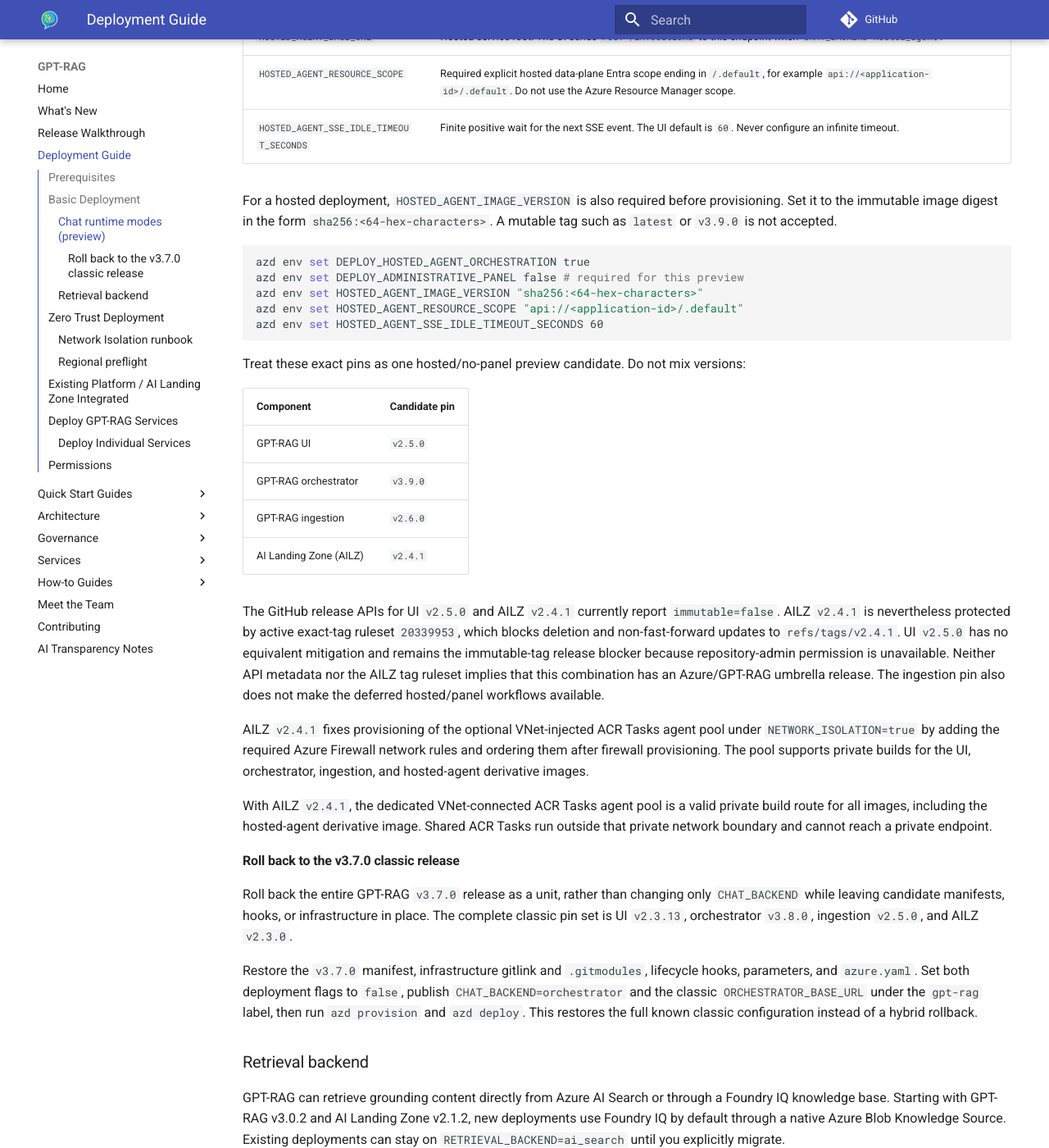
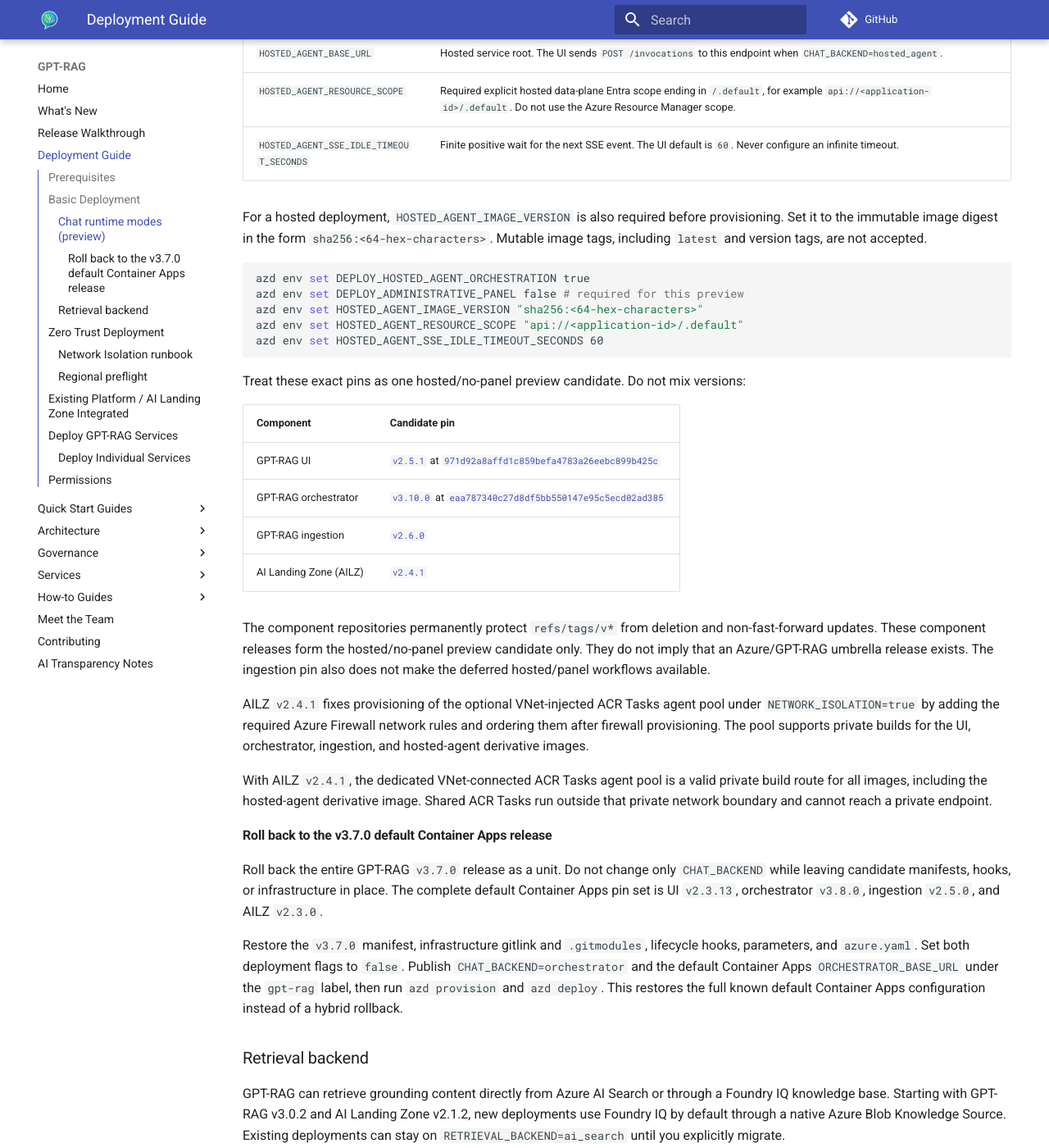
Before and after one commit to Azure/GPT-RAG, an MkDocs documentation site: the page built from docs/deploy.md, in a window 1280 px wide and 1400 px high, scrolled down 2389 px. Shown: the whole window at 82% size. Built offline with MkDocs 1.6.1 and Material for MkDocs 9.7.7, drawn with Linux system fonts in a browser that asks for light colours; comment, search, counter and statistics services are not loaded; some of the changed text lies outside the part shown.

Commit message:
docs: refresh hosted preview release pins
Co-authored-by: Copilot App <223556219+Copilot@users.noreply.github.com>

````diff
--- a/docs/deploy.md
+++ b/docs/deploy.md
@@ -58,7 +58,7 @@ For the basic flow, the `postProvision` hook runs locally after `azd provision`
 
 | Mode | Required settings | Resulting topology |
 | --- | --- | --- |
-| Classic (default) | `DEPLOY_HOSTED_AGENT_ORCHESTRATION=false`, `DEPLOY_ADMINISTRATIVE_PANEL=false`, `CHAT_BACKEND=orchestrator` | The UI routes chat to the orchestrator Container App. The existing administrative surfaces and Cosmos DB dependencies remain. |
+| Default Container Apps | `DEPLOY_HOSTED_AGENT_ORCHESTRATION=false`, `DEPLOY_ADMINISTRATIVE_PANEL=false`, `CHAT_BACKEND=orchestrator` | The UI routes chat to the orchestrator Container App. The existing administrative surfaces and Cosmos DB dependencies remain. |
 | Hosted, no panel (preview) | `DEPLOY_HOSTED_AGENT_ORCHESTRATION=true`, `DEPLOY_ADMINISTRATIVE_PANEL=false`, `CHAT_BACKEND=hosted_agent` | The UI routes chat to the Microsoft Foundry hosted agent. No orchestrator Container App or panel-only Cosmos DB dependency is provisioned. |
 
 Do not set `DEPLOY_ADMINISTRATIVE_PANEL=true` for this preview. The hosted/panel topology and its user-facing history, feedback, curation, and dashboard workflows are deferred to [issue #611](https://github.com/Azure/GPT-RAG/issues/611). Draft ingestion behavior does not make those workflows available.
@@ -67,13 +67,13 @@ The deployment hooks publish the shared runtime contract under the App Configura
 
 | Setting | Operator contract |
 | --- | --- |
-| `CHAT_BACKEND` | Valid values are `orchestrator` (default) and `hosted_agent`. Invalid values fail startup. Hosted mode never silently falls back to classic. |
-| `ORCHESTRATOR_BASE_URL` | Classic service root. The UI calls the `/orchestrator` route on this endpoint when `CHAT_BACKEND=orchestrator`. |
+| `CHAT_BACKEND` | Valid values are `orchestrator` (default) and `hosted_agent`. Invalid values fail startup. Hosted mode never silently falls back to the default Container Apps runtime. |
+| `ORCHESTRATOR_BASE_URL` | Default Container Apps orchestrator service root. The UI calls the `/orchestrator` route on this endpoint when `CHAT_BACKEND=orchestrator`. |
 | `HOSTED_AGENT_BASE_URL` | Hosted service root. The UI sends `POST /invocations` to this endpoint when `CHAT_BACKEND=hosted_agent`. |
 | `HOSTED_AGENT_RESOURCE_SCOPE` | Required explicit hosted data-plane Entra scope ending in `/.default`, for example `api://<application-id>/.default`. Do not use the Azure Resource Manager scope. |
 | `HOSTED_AGENT_SSE_IDLE_TIMEOUT_SECONDS` | Finite positive wait for the next SSE event. The UI default is `60`. Never configure an infinite timeout. |
 
-For a hosted deployment, `HOSTED_AGENT_IMAGE_VERSION` is also required before provisioning. Set it to the immutable image digest in the form `sha256:<64-hex-characters>`. A mutable tag such as `latest` or `v3.9.0` is not accepted.
+For a hosted deployment, `HOSTED_AGENT_IMAGE_VERSION` is also required before provisioning. Set it to the immutable image digest in the form `sha256:<64-hex-characters>`. Mutable image tags, including `latest` and version tags, are not accepted.
 
 ```powershell
 azd env set DEPLOY_HOSTED_AGENT_ORCHESTRATION true
@@ -87,22 +87,22 @@ Treat these exact pins as one hosted/no-panel preview candidate. Do not mix vers
 
 | Component | Candidate pin |
 | --- | --- |
-| GPT-RAG UI | `v2.5.0` |
-| GPT-RAG orchestrator | `v3.9.0` |
-| GPT-RAG ingestion | `v2.6.0` |
-| AI Landing Zone (AILZ) | `v2.4.1` |
+| GPT-RAG UI | [`v2.5.1`](https://github.com/Azure/gpt-rag-ui/releases/tag/v2.5.1) at [`971d92a8affd1c859befa4783a26eebc899b425c`](https://github.com/Azure/gpt-rag-ui/commit/971d92a8affd1c859befa4783a26eebc899b425c) |
+| GPT-RAG orchestrator | [`v3.10.0`](https://github.com/Azure/gpt-rag-orchestrator/releases/tag/v3.10.0) at [`eaa787340c27d8df5bb550147e95c5ecd02ad385`](https://github.com/Azure/gpt-rag-orchestrator/commit/eaa787340c27d8df5bb550147e95c5ecd02ad385) |
+| GPT-RAG ingestion | [`v2.6.0`](https://github.com/Azure/gpt-rag-ingestion/releases/tag/v2.6.0) |
+| AI Landing Zone (AILZ) | [`v2.4.1`](https://github.com/Azure/bicep-ptn-aiml-landing-zone/releases/tag/v2.4.1) |
 
-The GitHub release APIs for UI `v2.5.0` and AILZ `v2.4.1` currently report `immutable=false`. AILZ `v2.4.1` is nevertheless protected by active exact-tag ruleset `20339953`, which blocks deletion and non-fast-forward updates to `refs/tags/v2.4.1`. UI `v2.5.0` has no equivalent mitigation and remains the immutable-tag release blocker because repository-admin permission is unavailable. Neither API metadata nor the AILZ tag ruleset implies that this combination has an Azure/GPT-RAG umbrella release. The ingestion pin also does not make the deferred hosted/panel workflows available.
+The component repositories permanently protect `refs/tags/v*` from deletion and non-fast-forward updates. These component releases form the hosted/no-panel preview candidate only. They do not imply that an Azure/GPT-RAG umbrella release exists. The ingestion pin also does not make the deferred hosted/panel workflows available.
 
 AILZ `v2.4.1` fixes provisioning of the optional VNet-injected ACR Tasks agent pool under `NETWORK_ISOLATION=true` by adding the required Azure Firewall network rules and ordering them after firewall provisioning. The pool supports private builds for the UI, orchestrator, ingestion, and hosted-agent derivative images.
 
 With AILZ `v2.4.1`, the dedicated VNet-connected ACR Tasks agent pool is a valid private build route for all images, including the hosted-agent derivative image. Shared ACR Tasks run outside that private network boundary and cannot reach a private endpoint.
 
-#### Roll back to the v3.7.0 classic release
+#### Roll back to the v3.7.0 default Container Apps release
 
-Roll back the entire GPT-RAG `v3.7.0` release as a unit, rather than changing only `CHAT_BACKEND` while leaving candidate manifests, hooks, or infrastructure in place. The complete classic pin set is UI `v2.3.13`, orchestrator `v3.8.0`, ingestion `v2.5.0`, and AILZ `v2.3.0`.
+Roll back the entire GPT-RAG `v3.7.0` release as a unit. Do not change only `CHAT_BACKEND` while leaving candidate manifests, hooks, or infrastructure in place. The complete default Container Apps pin set is UI `v2.3.13`, orchestrator `v3.8.0`, ingestion `v2.5.0`, and AILZ `v2.3.0`.
 
-Restore the `v3.7.0` manifest, infrastructure gitlink and `.gitmodules`, lifecycle hooks, parameters, and `azure.yaml`. Set both deployment flags to `false`, publish `CHAT_BACKEND=orchestrator` and the classic `ORCHESTRATOR_BASE_URL` under the `gpt-rag` label, then run `azd provision` and `azd deploy`. This restores the full known classic configuration instead of a hybrid rollback.
+Restore the `v3.7.0` manifest, infrastructure gitlink and `.gitmodules`, lifecycle hooks, parameters, and `azure.yaml`. Set both deployment flags to `false`. Publish `CHAT_BACKEND=orchestrator` and the default Container Apps `ORCHESTRATOR_BASE_URL` under the `gpt-rag` label, then run `azd provision` and `azd deploy`. This restores the full known default Container Apps configuration instead of a hybrid rollback.
 
 ### Retrieval backend
 
````
Also changed, not shown: docs/quickstart_simple_rag.md (+1 -1 lines).
